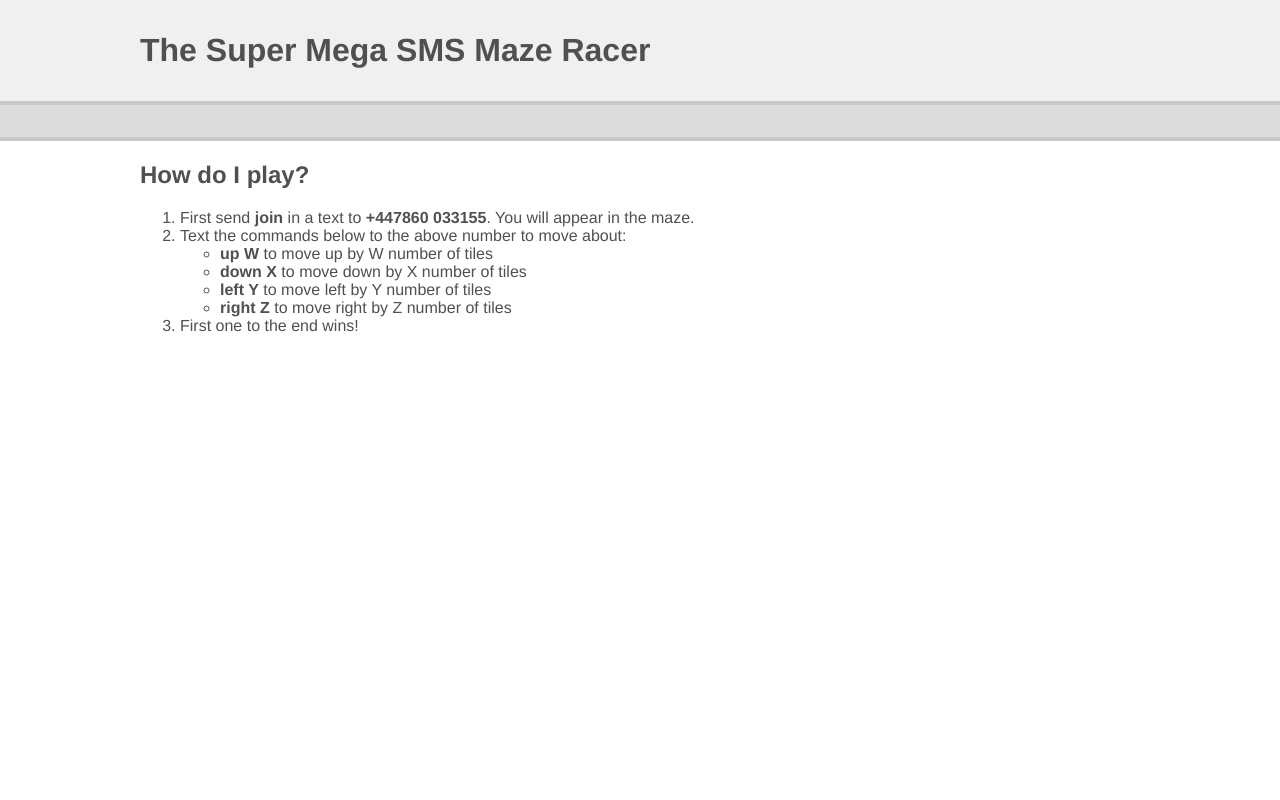
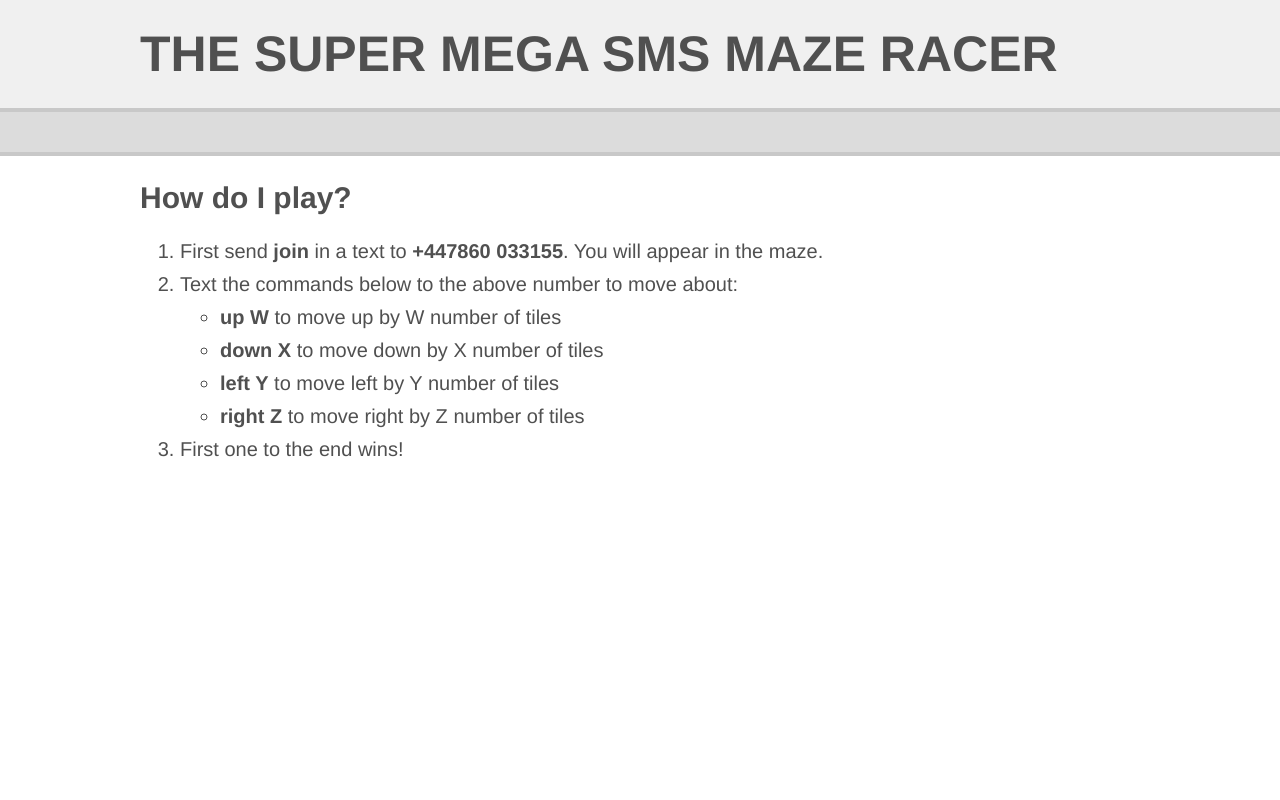
Before and after one commit to QasAshraf/bearded-octo-ninja, a PHP site: template src/views/hello.twig in a window 1280 px wide. Run offline with PHP 8.4, Linux system fonts and the light colour scheme; the template is opened without the code that fills it, so the values that code supplies are empty; some libraries are stand-ins or nearby versions.

Commit message:
style changes

```diff
--- a/web/style.css
+++ b/web/style.css
@@ -6,6 +6,7 @@ html, body, header, main, footer, div {
 body {
   font-family: Helvetica, Arial;
   color: rgb(80,80,80);
+  font-size: 20px;
 }
 
 header {
@@ -14,8 +15,10 @@ header {
 }
 
 header h1 {
-  padding: 1em 0;
+  padding: 0.5em 0;
   margin: 0;
+  text-transform: uppercase;
+  font-size: 2.5em;
 }
 
 main {
@@ -31,14 +34,19 @@ main {
 
 footer {
   width: 100%;
-  height: 10%;
 }
 
 .page-width {
   width: 1000px;
   margin: 0 auto;
+  padding-left: 1em;
+  padding-right: 1em;
 }
 
 span.bold {
   font-weight: bold;
 }
+
+ol li {
+  margin-bottom: 0.5em;
+}
```
